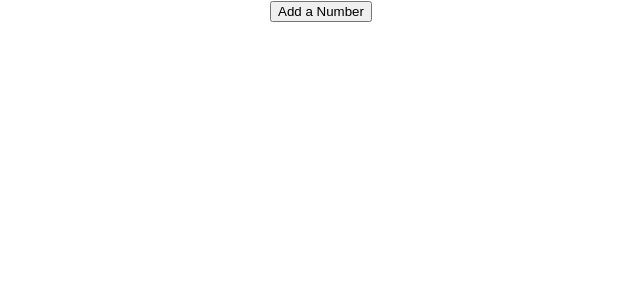
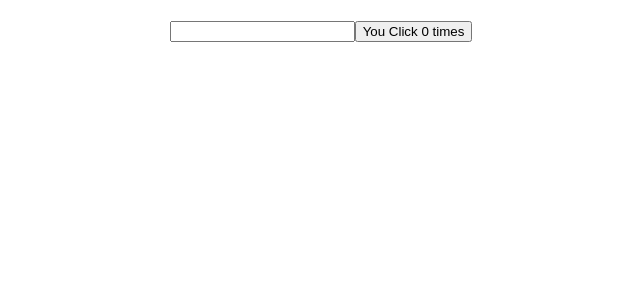
Before and after one commit to shafiqueabbasi/ReactHookImplement, a React (Create React App) app: page / in a window 1280 px wide. Shown: the top 300 px of the page, without its empty margins (319-959 px from the left). Built offline with nearby package versions, Linux system fonts and the light colour scheme.

Commit message:
3 files add

```diff
--- a/src/App.js
+++ b/src/App.js
@@ -1,16 +1,20 @@
 import './App.css';
-import {ClassCounter, HookCounter, HookCounterTwo, HookCounter3, HookCounterFour} from './components/index';
+import { ClassCounter, HookCounter, HookCounterTwo, HookCounter3, HookCounterFour, ClassCounterTwo, HookCounterOne, ClassCounterOne } from './components/index';
 
 function App() {
 
   return (
     <div className="App">
+      <br/>
       {/* <div className='App-header'> */}
-        {/* <ClassCounter /> */}
-        {/* <HookCounter /> */}
-        {/* <HookCounterTwo /> */}
-        {/* <HookCounter3 /> */}
-        <HookCounterFour />
+      {/* <ClassCounter /> */}
+      {/* <HookCounter /> */}
+      {/* <HookCounterTwo /> */}
+      {/* <HookCounter3 /> */}
+      {/* <HookCounterFour /> */}
+      {/* <ClassCounterTwo /> */}
+      <HookCounterOne />
+      {/* <ClassCounterOne /> */}
       {/* </div> */}
     </div>
   );
--- /dev/null
+++ b/src/components/ClassCounterOne.js
@@ -0,0 +1,39 @@
+import React, { Component } from 'react'
+
+class ClassCounterOne extends Component {
+
+    constructor(props) {
+        super(props)
+        this.state = {
+            count: 0,
+            name: ''
+        }
+    }
+
+    componentDidMount() {
+        document.title = `Clicked ${this.state.count} times`
+    }
+
+    componentDidUpdate(prevProps, prevState) {
+        if(prevState.count !== this.state.count){
+            console.log('Update document title')
+            document.title = `Clicked ${this.state.count} times`
+        }
+    }
+
+    render() {
+        return (
+            <div>
+                <input
+                    type='text'
+                    value={this.state.name}
+                    onChange={e => this.setState({ name: e.target.value })}
+                />
+                <br/><br/>
+                <button onClick={() => this.setState({ count: this.state.count + 1 })}>Click {this.state.count} times</button>
+            </div>
+        )
+    }
+}
+
+export default ClassCounterOne
--- /dev/null
+++ b/src/components/ClassCounterTwo.js
@@ -0,0 +1,29 @@
+import React, { Component } from 'react'
+
+class ClassCounterTwo extends Component {
+
+    constructor(props) {
+        super(props)
+        this.state = {
+            count: 0,
+        }
+    }
+
+    componentDidMount() {
+        document.title = `Clicked ${this.state.count} times`
+    }
+
+    componentDidUpdate() {
+        document.title = `Clicked ${this.state.count} times`
+    }
+
+    render() {
+        return (
+            <div>
+                <button onClick={() => this.setState({ count: this.state.count + 1 })}>Click {this.state.count} times</button>
+            </div>
+        )
+    }
+}
+
+export default ClassCounterTwo
--- a/src/components/HookCounterFour.js
+++ b/src/components/HookCounterFour.js
@@ -9,8 +9,6 @@
             id: items.length,
             value: Math.floor(Math.random() * 10) + 1
         }])
-        console.log(items, "123")
-
     }
 
     return (
@@ -20,9 +18,9 @@
 
             <ul>
                 {
-                    items.map(item => {
+                    items.map(item => (
                         <li key={item.id}>{item.value}</li>
-                    })
+                    ))
                 }
             </ul>
         </div>
--- /dev/null
+++ b/src/components/HookCounterOne.js
@@ -0,0 +1,26 @@
+import React, { useEffect, useState } from 'react'
+
+function HookCounterOne() {
+
+    const [count, setCount] = useState(0)
+    const [name, setName] = useState('')
+
+    useEffect(() => {
+        console.log('useEffect - Updating document title')
+        document.title = `You Clicked ${count} you`
+    },[count])
+
+  return (
+    <div>
+        <input
+            type='text'
+            value={name}
+            onChange={e => setName(e.target.value)}
+        />
+
+        <button onClick={() => setCount(count + 1)}>You Click {count} times</button>
+    </div>
+  )
+}
+
+export default HookCounterOne
```
Also changed, not shown: src/components/index.js (+7 -3 lines).
